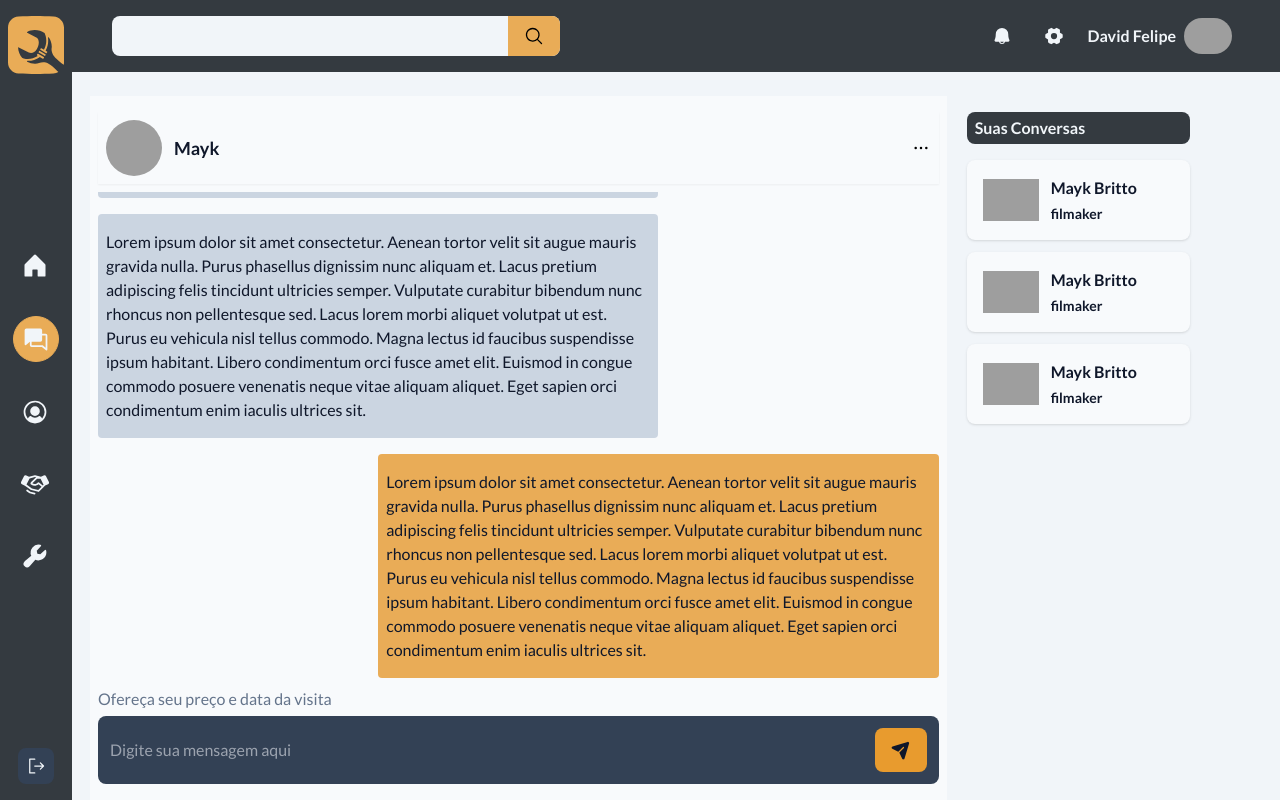
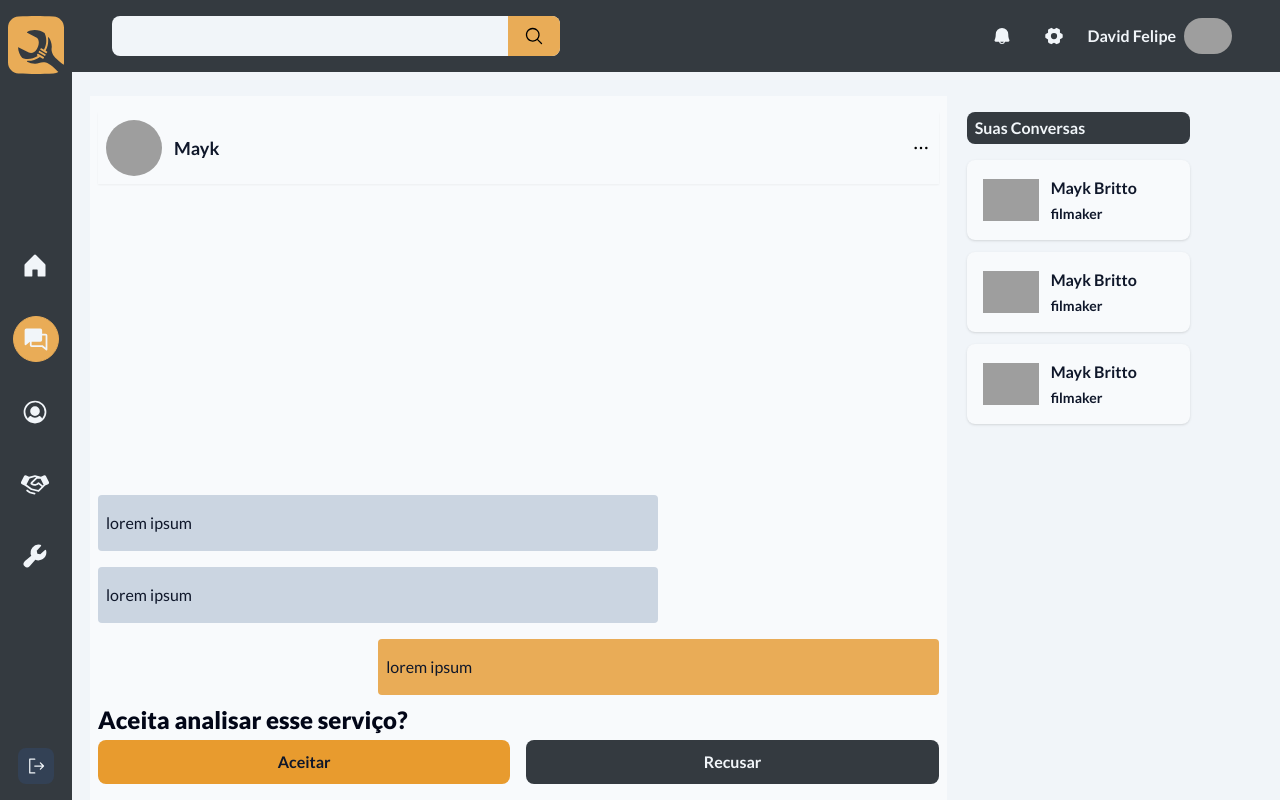
Before and after one commit to DFelipe1/QuebraGalho, a React (Vite) app: page /chats/1 in a window 1280 px wide. Built offline with nearby package versions, Linux system fonts and the light colour scheme; grey boxes are pictures that could not be loaded.

Commit message:
add component messages

```diff
--- a/src/Views/chats/index.tsx
+++ b/src/Views/chats/index.tsx
@@ -1,7 +1,44 @@
 import { DotsThree, PaperPlaneTilt } from "@phosphor-icons/react";
 import { Button } from "../../components/button";
+import { FormEvent, useState } from "react";
+import { Messages } from "../../components/messages";
 
 export function Chat() {
+
+    const [isAnalitic, setIsAnalitic] = useState(false)
+    const [isBudget, setIsBudget] = useState(false)
+    const [isFinal, setIsFinal] = useState(false)
+    const [acceptedBudget, setAcceptedBudget] = useState(false)
+    const [messages, setMessages] = useState([
+        {
+            id: '1',
+            author: 'to',
+            message: 'lorem ipsum'
+        },
+        {
+            id: '2',
+            author: 'to',
+            message: 'lorem ipsum'
+        },
+        {
+            id: '3',
+            author: 'me',
+            message: 'lorem ipsum'
+        },
+    ])
+
+    function handleNewMassage(e: FormEvent<HTMLFormElement>){
+        e.preventDefault()
+
+        if(!e.target.message.value){
+            return
+        }
+
+        setMessages([...messages, {id: '4', author: 'me', message: e.target.message.value}])
+
+        setIsFinal(true)
+    }
+
     return (
         <div className="w-full h-[88vh] flex flex-col bg-slate-50 px-2 py-4 space-y-2">
             <div className="w-full top-0 p-2 flex justify-between items-center shadow-sm">
@@ -24,59 +61,92 @@ export function Chat() {
 
             <div className="flex-1 overflow-auto flex flex-col-reverse snap-y snap-mandatory">
 
-                  <div className="space-y-4 snap-end">
+                <div className="space-y-4 snap-end">
+                    {
+                        messages.map(message => (
+                            <Messages key={message.id} message={message.message} variant={message.author}/>
 
-                    <div className="w-full flex justify-start">
-                            <p className="w-4/6 px-2 py-4 text-base text-slate-900 font-normal bg-slate-300 rounded">
-                                Lorem ipsum dolor sit amet consectetur. Aenean tortor velit sit augue mauris gravida nulla. Purus phasellus dignissim nunc aliquam et. Lacus pretium adipiscing felis tincidunt ultricies semper. Vulputate curabitur bibendum nunc rhoncus non pellentesque sed. Lacus lorem morbi aliquet volutpat ut est. Purus eu vehicula nisl tellus commodo. Magna lectus id faucibus suspendisse ipsum habitant. Libero condimentum orci fusce amet elit. Euismod in congue commodo posuere venenatis neque vitae aliquam aliquet. Eget sapien orci condimentum enim iaculis ultrices sit.
-                            </p>
-                        </div>
-                        <div className="w-full flex justify-start">
-                            <p className="w-4/6 px-2 py-4 text-base text-slate-900 font-normal bg-slate-300 rounded">
-                                Lorem ipsum dolor sit amet consectetur. Aenean tortor velit sit augue mauris gravida nulla. Purus phasellus dignissim nunc aliquam et. Lacus pretium adipiscing felis tincidunt ultricies semper. Vulputate curabitur bibendum nunc rhoncus non pellentesque sed. Lacus lorem morbi aliquet volutpat ut est. Purus eu vehicula nisl tellus commodo. Magna lectus id faucibus suspendisse ipsum habitant. Libero condimentum orci fusce amet elit. Euismod in congue commodo posuere venenatis neque vitae aliquam aliquet. Eget sapien orci condimentum enim iaculis ultrices sit.
-                            </p>
-                        </div>
-
-                        <div className="w-full flex justify-end ">
-                            <p className="w-4/6 px-2 py-4 text-base text-slate-900 font-normal bg-secondary-300 rounded">
-                                Lorem ipsum dolor sit amet consectetur. Aenean tortor velit sit augue mauris gravida nulla. Purus phasellus dignissim nunc aliquam et. Lacus pretium adipiscing felis tincidunt ultricies semper. Vulputate curabitur bibendum nunc rhoncus non pellentesque sed. Lacus lorem morbi aliquet volutpat ut est. Purus eu vehicula nisl tellus commodo. Magna lectus id faucibus suspendisse ipsum habitant. Libero condimentum orci fusce amet elit. Euismod in congue commodo posuere venenatis neque vitae aliquam aliquet. Eget sapien orci condimentum enim iaculis ultrices sit.
-                            </p>
-                        </div>
-
-                  </div>
+                        ))
+                    }
+                </div>
 
 
 
             </div>
 
-            {/* <div className="w-full h-fit space-y-1">
+           {!isAnalitic && (
+             <div className="w-full h-fit space-y-1">
                 <strong className="text-2xl text-slate-950 font-extrabold leading-snug">
                     Aceita analisar esse serviço?
                 </strong>
                 <form className="flex w-full gap-4">
-                    <Button size="full">Aceitar</Button>
+                    <Button onClick={() => setIsAnalitic(true)} size="full">Aceitar</Button>
                     <Button variant="secondary" size="full">Recusar</Button>
                 </form>
-            </div> */}
-            <div className="w-full h-fit space-y-1">
+            </div>
+           )}
+
+           {isAnalitic && !isBudget && (
+             <div className="w-full h-fit space-y-1">
+                <strong className="text-2xl text-slate-950 font-extrabold leading-snug">
+                    Precisa fazer orçamento previo?
+                </strong>
+                <form className="flex w-full gap-4">
+                    <Button onClick={() => setIsBudget(true)} size="full">Sim</Button>
+                    <Button variant="secondary" size="full">Não</Button>
+                </form>
+            </div>
+           )}
+
+           {isAnalitic && isBudget && (
+             <div className="w-full h-fit space-y-1">
                 <strong className="text-base text-slate-500 font-normal leading-relaxed">
                     Ofereça seu preço e data da visita
                 </strong>
                 <form
+                    onSubmit={e => handleNewMassage(e)}
                     action=""
                     className="w-full p-3 rounded-lg flex justify-between bg-slate-700 gap-4"
                 >
                     <input
                         type="text"
+                        name="message"
                         className="w-full bg-transparent outline-none text-slate-200 leading-normal"
                         placeholder="Digite sua mensagem aqui"
                     />
-                    <Button>
+                    <Button type="submit">
                         <PaperPlaneTilt size={20} weight="fill"/>
                     </Button>
                 </form>
             </div>
 
+           )}
+
+           {isFinal && (
+             <div className="w-full h-fit space-y-1">
+                <strong className="text-2xl text-slate-950 font-extrabold leading-snug">
+                    Deseja finalizar orçamento?
+                </strong>
+                <form className="flex w-full gap-4">
+                    <Button onClick={() => setAcceptedBudget(true)} size="full">Sim</Button>
+                    <Button onClick={() => setIsFinal(false)} variant="secondary" size="full">Não</Button>
+                </form>
+            </div>
+           )}
+
+           {acceptedBudget && (
+             <div className="w-full h-fit space-y-1">
+                <strong className="text-2xl text-slate-950 font-extrabold leading-snug">
+                    Aceita o orçamento?
+                </strong>
+                <form className="flex w-full gap-4">
+                    <Button onClick={() => console.log("notificação")} size="full">Sim</Button>
+                    <Button onClick={() => setAcceptedBudget(false)} variant="secondary" size="full">Não</Button>
+                </form>
+            </div>
+           )}
+
+
         </div>
     )
 }
--- /dev/null
+++ b/src/components/messages.tsx
@@ -0,0 +1,25 @@
+import { tv, VariantProps } from "tailwind-variants";
+
+interface MessagesProps extends VariantProps<typeof messageVariants> {
+    message: string;
+}
+
+const messageVariants = tv({
+    base: 'w-4/6 px-2 py-4 text-base text-slate-900 font-normal  rounded',
+
+    variants: {
+        variant: {
+            to: 'bg-slate-300',
+            me: 'bg-secondary-300'
+        }
+    },
+})
+export function Messages({ message, variant }: MessagesProps){
+    return (
+        <div className={`w-full flex ${variant === 'to' ? 'justify-start' : 'justify-end'}`}>
+            <p className={messageVariants({variant})}>
+               {message}
+            </p>
+        </div>
+    )
+}
```
